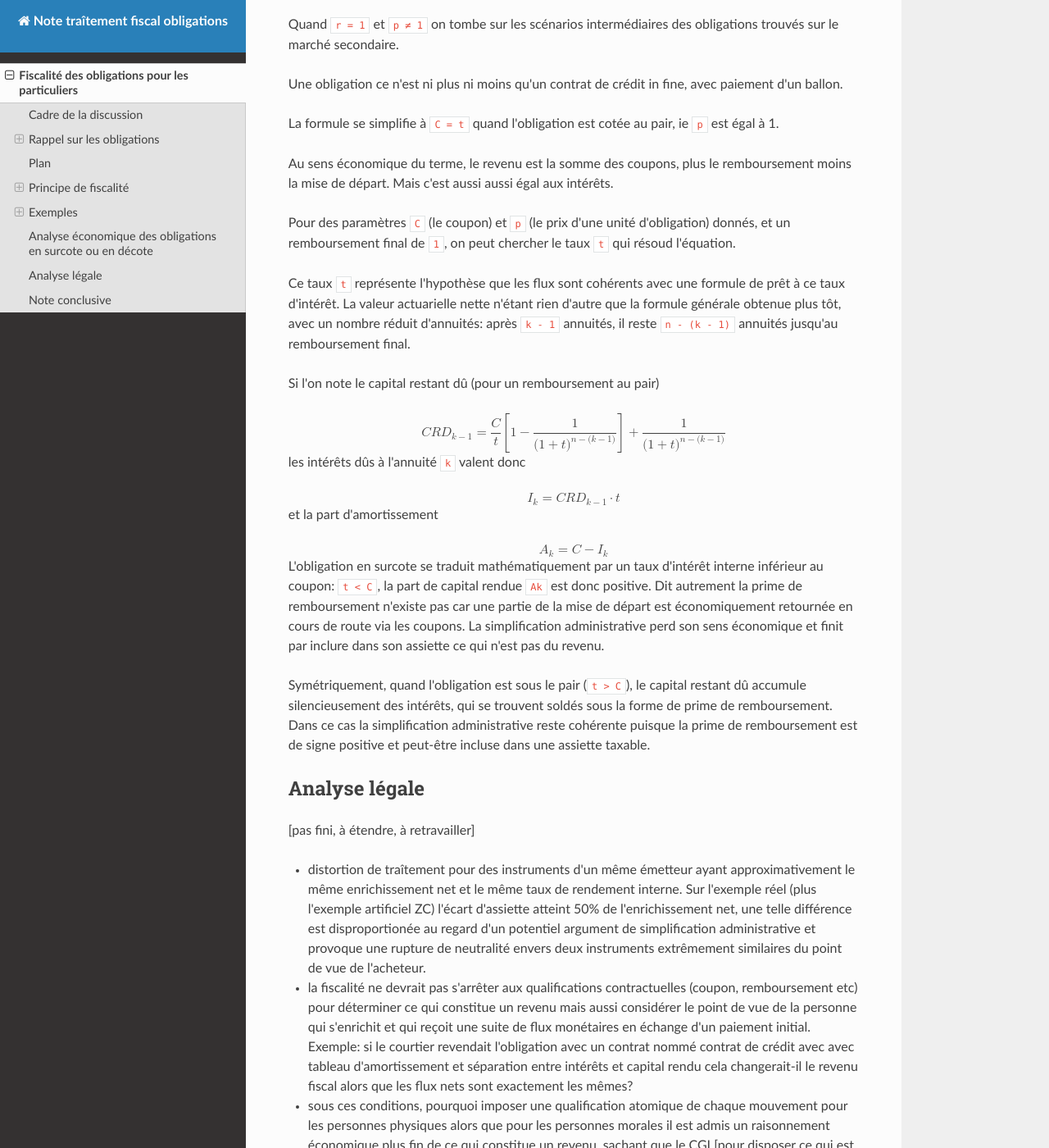
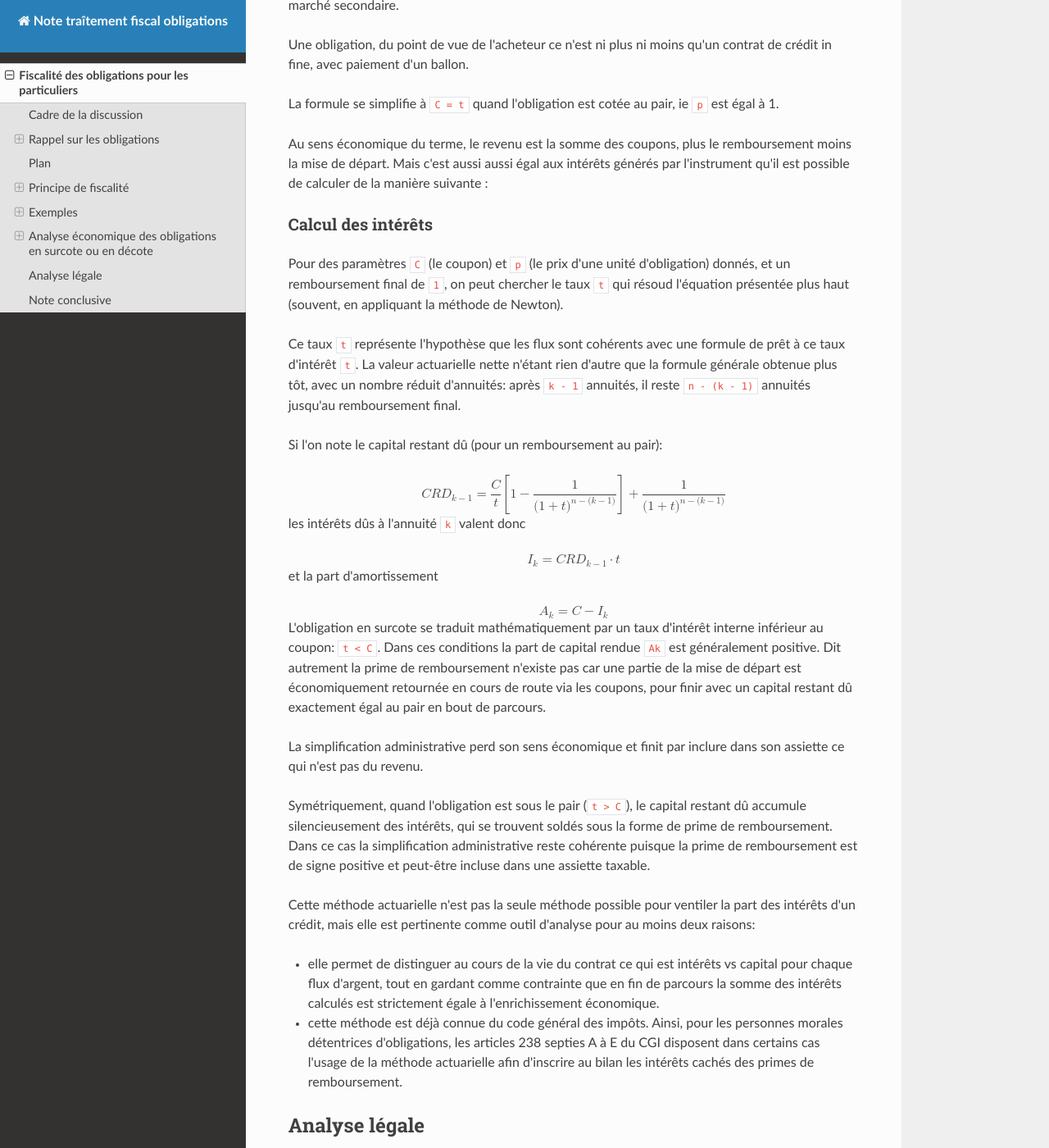
Before and after one commit to ConscritNeuneu/note-traitement-fiscal-obligations, an MkDocs documentation site: the page built from docs/note_fiscalisation_obligations.md, in a window 1280 px wide and 1400 px high, scrolled down 6970 px. Shown: the whole window at 82% size. Built offline with MkDocs 1.6.1, drawn with Linux system fonts in a browser that asks for light colours; nearby versions of some CDN libraries; some of the changed text lies outside the part shown.

Commit message:
Amélioration note éco

```diff
--- a/docs/note_fiscalisation_obligations.md
+++ b/docs/note_fiscalisation_obligations.md
@@ -392,27 +390,31 @@ son émission.
 Quand `r = 1` et `p ≠ 1` on tombe sur les scénarios intermédiaires des
 obligations trouvés sur le marché secondaire.
 
-Une obligation ce n'est ni plus ni moins qu'un contrat de crédit in fine,
-avec paiement d'un ballon.
+Une obligation, du point de vue de l'acheteur ce n'est ni plus ni moins
+qu'un contrat de crédit in fine, avec paiement d'un ballon.
 
 La formule se simplifie à `C = t` quand l'obligation est cotée au pair, ie `p`
 est égal à 1.
 
 Au sens économique du terme, le revenu est la somme des coupons, plus le
 remboursement moins la mise de départ. Mais c'est aussi aussi égal aux
-intérêts.
+intérêts générés par l'instrument qu'il est possible de calculer de la
+manière suivante :
+
+### Calcul des intérêts
 
 Pour des paramètres `C` (le coupon) et `p` (le prix d'une unité
 d'obligation) donnés, et un remboursement final de `1`, on peut chercher le
-taux `t` qui résoud l'équation.
+taux `t` qui résoud l'équation présentée plus haut (souvent, en appliquant
+la méthode de Newton).
 
 Ce taux `t` représente l'hypothèse que les flux sont cohérents avec une
-formule de prêt à ce taux d'intérêt. La valeur actuarielle nette n'étant
+formule de prêt à ce taux d'intérêt `t`. La valeur actuarielle nette n'étant
 rien d'autre que la formule générale obtenue plus tôt, avec un nombre réduit
 d'annuités: après `k - 1` annuités, il reste `n - (k - 1)` annuités jusqu'au
 remboursement final.
 
-Si l'on note le capital restant dû (pour un remboursement au pair)
+Si l'on note le capital restant dû (pour un remboursement au pair):
 
 <math display="block" class="tml-display" style="display:block math;">
   <mrow>
@@ -496,17 +498,34 @@ et la part d'amortissement
 <math display="block" class="tml-display" style="display:block math;"><mrow><msub><mi>A</mi><mi>k</mi></msub><mo>=</mo><mi>C</mi><mo>−</mo><msub><mi>I</mi><mi>k</mi></msub></mrow></math>
 
 L'obligation en surcote se traduit mathématiquement par un taux d'intérêt
-interne inférieur au coupon: `t < C`, la part de capital rendue `Ak` est donc
-positive. Dit autrement la prime de remboursement n'existe pas car une
-partie de la mise de départ est économiquement retournée en cours de route
-via les coupons. La simplification administrative perd son sens économique
-et finit par inclure dans son assiette ce qui n'est pas du revenu.
+interne inférieur au coupon: `t < C`. Dans ces conditions la part de capital
+rendue `Ak` est généralement positive. Dit autrement la prime de
+remboursement n'existe pas car une partie de la mise de départ est
+économiquement retournée en cours de route via les coupons, pour finir avec
+un capital restant dû exactement égal au pair en bout de parcours.
+
+La simplification administrative perd son sens économique et finit par inclure
+dans son assiette ce qui n'est pas du revenu.
 
 Symétriquement, quand l'obligation est sous le pair (`t > C`), le capital
 restant dû accumule silencieusement des intérêts, qui se trouvent soldés
 sous la forme de prime de remboursement. Dans ce cas la simplification
 administrative reste cohérente puisque la prime de remboursement est de
 signe positive et peut-être incluse dans une assiette taxable.
+
+Cette méthode actuarielle n'est pas la seule méthode possible pour ventiler
+la part des intérêts d'un crédit, mais elle est pertinente comme outil d'analyse
+pour au moins deux raisons:
+
+- elle permet de distinguer au cours de la vie du contrat ce qui est intérêts
+  vs capital pour chaque flux d'argent, tout en gardant comme contrainte que
+  en fin de parcours la somme des intérêts calculés est strictement égale à
+  l'enrichissement économique.
+
+- cette méthode est déjà connue du code général des impôts. Ainsi, pour les
+  personnes morales détentrices d'obligations, les articles 238 septies A à E
+  du CGI disposent dans certains cas l'usage de la méthode actuarielle afin
+  d'inscrire au bilan les intérêts cachés des primes de remboursement.
 
 ## Analyse légale
 
```
Also changed, not shown: other parts of docs/note_fiscalisation_obligations.md (+1 -3 lines).
